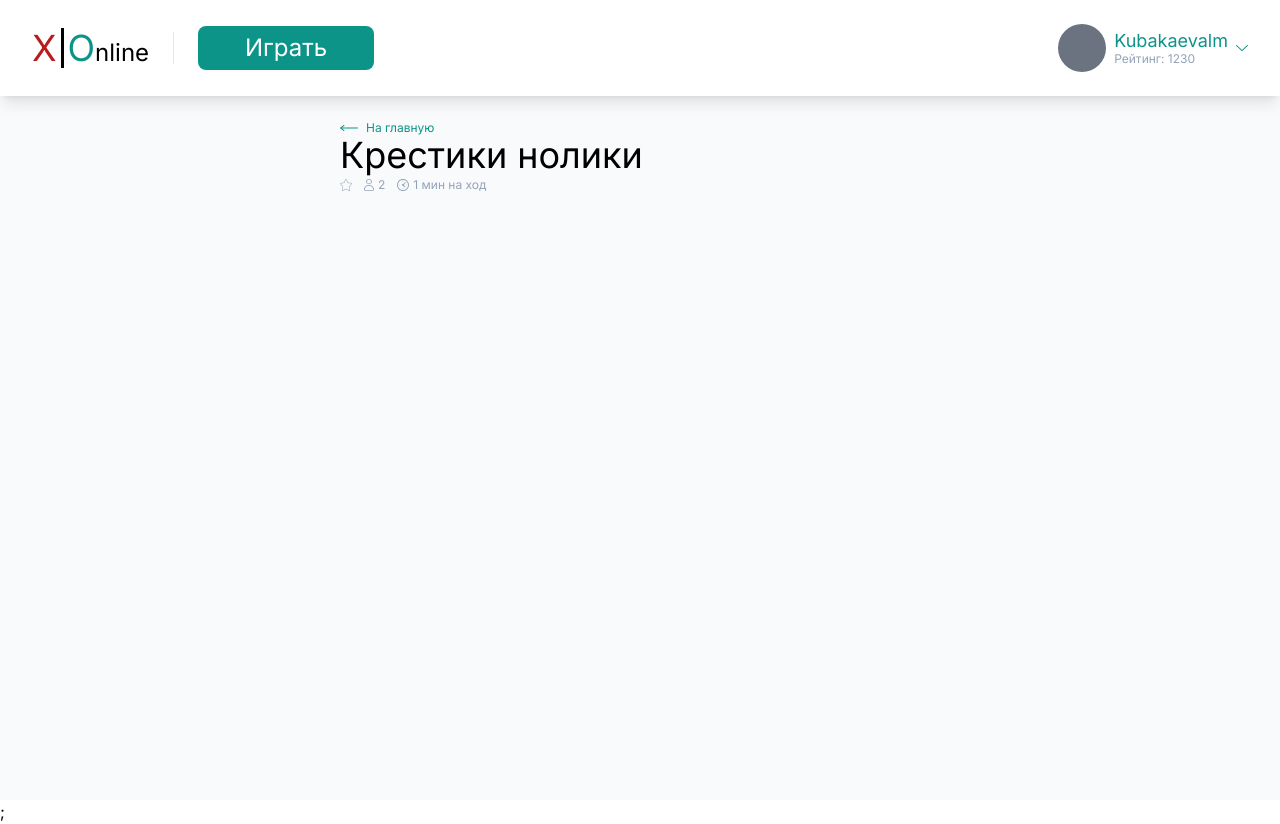
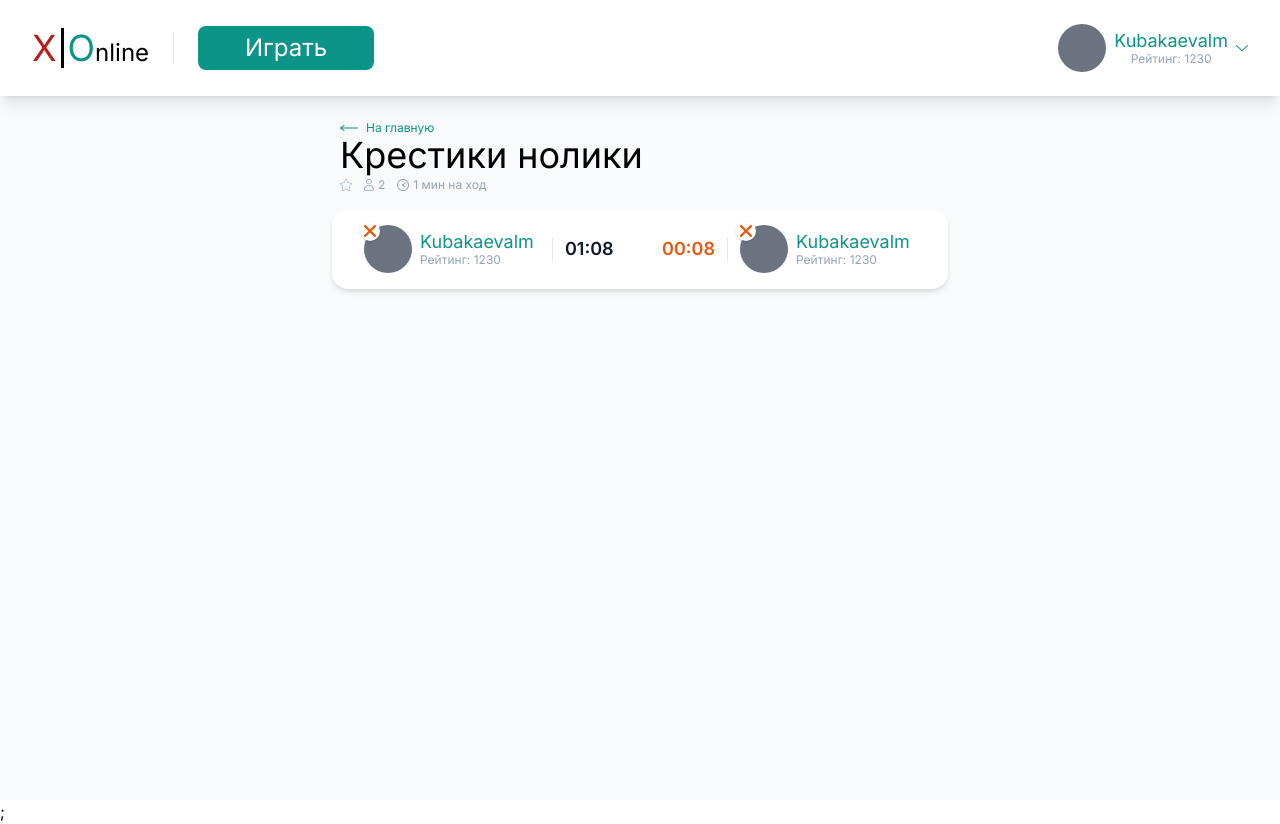
Before and after one commit to Almaz2607/tik-tac-toe-online, a Next.js app: page / in a window 1280 px wide. Built offline with nearby package versions, Linux system fonts and the light colour scheme.

Commit message:
feat: added layout block 'game info' into the main component

```diff
--- /dev/null
+++ b/components/game/game-info.jsx
@@ -0,0 +1,39 @@
+import clsx from 'clsx';
+import { Profile } from '../profile/profile';
+import { TriangleIcon } from './icons/triangle-icon';
+import { SquareIcon } from './icons/square-icon';
+import { CrossIcon } from './icons/cross-icon';
+import { CircleOutlineIcon } from './icons/circle-outline-icon';
+
+export function GameInfo({ className }) {
+  return (
+    <div
+      className={clsx(
+        className,
+        'flex justify-between bg-white rounded-2xl shadow-md px-8 py-4',
+      )}
+    >
+      <div className="flex items-center gap-3">
+        <div className="relative">
+          <Profile className="w-44" />
+          <div className="flex items-center justify-center w-5 h-5 rounded-full bg-white shadow absolute -left-1 -top-1">
+            <CrossIcon />
+          </div>
+        </div>
+        <div className="h-6 w-px bg-slate-200" />
+        <p className="text-lg font-semibold text-slate-900">01:08</p>
+      </div>
+
+      <div className="flex items-center gap-3">
+        <p className="text-lg font-semibold text-orange-600">00:08</p>
+        <div className="h-6 w-px bg-slate-200" />
+        <div className="relative">
+          <Profile className="w-44" />
+          <div className="flex items-center justify-center w-5 h-5 rounded-full bg-white shadow absolute -left-1 -top-1">
+            <CrossIcon />
+          </div>
+        </div>
+      </div>
+    </div>
+  );
+}
--- /dev/null
+++ b/components/game/icons/circle-outline-icon.jsx
@@ -0,0 +1,16 @@
+export function CircleOutlineIcon() {
+  return (
+    <svg
+      width="14"
+      height="14"
+      viewBox="0 0 14 14"
+      fill="none"
+      xmlns="http://www.w3.org/2000/svg"
+    >
+      <path
+        d="M6.99952 0C3.13943 0 0 3.14038 0 7.00048C0 10.8601 3.13943 14 6.99952 14C10.8596 14 14 10.8601 14 7.00048C14 3.14038 10.8596 0 6.99952 0ZM6.99952 12.091C4.19227 12.091 1.90905 9.80725 1.90905 7.00048C1.90905 4.19275 4.19227 1.90905 6.99952 1.90905C9.80725 1.90905 12.091 4.19275 12.091 7.00048C12.091 9.80725 9.8063 12.091 6.99952 12.091Z"
+        fill="#0D9488"
+      />
+    </svg>
+  );
+}
--- /dev/null
+++ b/components/game/icons/cross-icon.jsx
@@ -0,0 +1,16 @@
+export function CrossIcon() {
+  return (
+    <svg
+      width="12"
+      height="12"
+      viewBox="0 0 12 12"
+      fill="none"
+      xmlns="http://www.w3.org/2000/svg"
+    >
+      <path
+        d="M0.332067 0.332059C-0.110689 0.774816 -0.110689 1.49265 0.332067 1.93541L4.39665 5.99997L0.332067 10.0646C-0.110689 10.5074 -0.110689 11.2252 0.332067 11.668C0.774812 12.1107 1.49266 12.1107 1.9354 11.668L5.99998 7.6033L10.0646 11.668C10.5074 12.1107 11.2252 12.1107 11.668 11.668C12.1107 11.2252 12.1107 10.5074 11.668 10.0646L7.6033 5.99997L11.668 1.93542C12.1107 1.49267 12.1107 0.774827 11.668 0.332082C11.2251 -0.110675 10.5074 -0.110675 10.0646 0.332082L5.99998 4.39665L1.9354 0.332059C1.49266 -0.110686 0.774812 -0.110686 0.332067 0.332059Z"
+        fill="#EA580C"
+      />
+    </svg>
+  );
+}
--- /dev/null
+++ b/components/game/icons/square-icon.jsx
@@ -0,0 +1,35 @@
+export function SquareIcon() {
+  return (
+    <svg
+      width="13"
+      height="13"
+      viewBox="0 0 13 13"
+      fill="none"
+      xmlns="http://www.w3.org/2000/svg"
+    >
+      <path
+        d="M9.8 1H3.2C1.98497 1 1 1.98497 1 3.2V9.8C1 11.015 1.98497 12 3.2 12H9.8C11.015 12 12 11.015 12 9.8V3.2C12 1.98497 11.015 1 9.8 1Z"
+        stroke="#C026D3"
+        stroke-width="1.97531"
+        stroke-linecap="round"
+        stroke-linejoin="round"
+      />
+    </svg>
+
+    // <svg
+    //   width="14"
+    //   height="14"
+    //   viewBox="0 0 14 14"
+    //   fill="none"
+    //   xmlns="http://www.w3.org/2000/svg"
+    // >
+    //   <path
+    //     d="M10.6 1H3.4C2.07452 1 1 2.07452 1 3.4V10.6C1 11.9255 2.07452 13 3.4 13H10.6C11.9255 13 13 11.9255 13 10.6V3.4C13 2.07452 11.9255 1 10.6 1Z"
+    //     stroke="black"
+    //     stroke-width="1.97531"
+    //     stroke-linecap="round"
+    //     stroke-linejoin="round"
+    //   />
+    // </svg>
+  );
+}
--- /dev/null
+++ b/components/game/icons/triangle-icon.jsx
@@ -0,0 +1,35 @@
+export function TriangleIcon() {
+  return (
+    <svg
+      width="16"
+      height="16"
+      viewBox="0 0 16 16"
+      fill="none"
+      xmlns="http://www.w3.org/2000/svg"
+    >
+      <path
+        d="M7.018 2.63819L2.15392 12.0114C2.05363 12.2118 2.00057 12.4391 2 12.6706C1.99944 12.9021 2.0514 13.1297 2.15071 13.3308C2.25003 13.532 2.39323 13.6995 2.56607 13.8169C2.73892 13.9343 2.93538 13.9975 3.13592 14H12.8641C13.0646 13.9975 13.2611 13.9343 13.4339 13.8169C13.6068 13.6995 13.75 13.532 13.8493 13.3308C13.9486 13.1297 14.0006 12.9021 14 12.6706C13.9994 12.4391 13.9464 12.2118 13.8461 12.0114L8.982 2.63819C8.87963 2.44337 8.73548 2.2823 8.56347 2.17051C8.39146 2.05873 8.1974 2 8 2C7.8026 2 7.60854 2.05873 7.43653 2.17051C7.26452 2.2823 7.12037 2.44337 7.018 2.63819Z"
+        stroke="#2563EB"
+        stroke-width="2.05128"
+        stroke-linecap="round"
+        stroke-linejoin="round"
+      />
+    </svg>
+
+    // <svg
+    //   width="18"
+    //   height="18"
+    //   viewBox="0 0 18 18"
+    //   fill="none"
+    //   xmlns="http://www.w3.org/2000/svg"
+    // >
+    //   <path
+    //     d="M7.85433 2.74455L2.17957 13.6799C2.06257 13.9138 2.00066 14.179 2.00001 14.449C1.99935 14.7191 2.05997 14.9847 2.17583 15.2193C2.2917 15.4539 2.45877 15.6495 2.66042 15.7864C2.86207 15.9234 3.09128 15.997 3.32524 16H14.6748C14.9087 15.997 15.1379 15.9234 15.3396 15.7864C15.5412 15.6495 15.7083 15.4539 15.8242 15.2193C15.94 14.9847 16.0006 14.7191 16 14.449C15.9993 14.179 15.9374 13.9138 15.8204 13.6799L10.1457 2.74455C10.0262 2.51726 9.85806 2.32935 9.65738 2.19893C9.45671 2.06851 9.2303 2 9 2C8.7697 2 8.54329 2.06851 8.34262 2.19893C8.14194 2.32935 7.97377 2.51726 7.85433 2.74455Z"
+    //     stroke="red"
+    //     stroke-width="2.05128"
+    //     stroke-linecap="round"
+    //     stroke-linejoin="round"
+    //   />
+    // </svg>
+  );
+}
--- a/components/game/index.js
+++ b/components/game/index.js
@@ -1 +1,2 @@
 export { GameTitle } from './game-title';
+export { GameInfo } from './game-info';
--- a/components/header/header.jsx
+++ b/components/header/header.jsx
@@ -1,3 +1,6 @@
+import { Profile } from '../profile/profile';
+import { ArrowDownIcon } from './icons/arrow-down-icon';
+
 export function Header() {
   return (
     <header className="flex items-center h-24 px-8 bg-white shadow-lg">
@@ -12,25 +15,10 @@ export function Header() {
       <button className="w-44 bg-teal-600 text-2xl hover:bg-teal-500 transition-colors text-white leading-tight rounded-lg px-5 py-2">
         Играть
       </button>
-      <div className="flex items-center text-teal-600 hover:text-teal-500 transition-colors ml-auto gap-2">
-        <div className="w-12 h-12 rounded-full bg-gray-500"></div>
-        <div>
-          <p className="text-lg leading-tight">Kubakaevalm</p>
-          <p className="text-xs text-slate-400 leading-tight">Рейтинг: 1230</p>
-        </div>
-        <svg
-          width="12"
-          height="6"
-          viewBox="0 0 12 6"
-          fill="none"
-          xmlns="http://www.w3.org/2000/svg"
-        >
-          <path
-            d="M11.8772 0.115942C11.7118 -0.0386473 11.4431 -0.0386473 11.2777 0.115942L6.0058 5.05314L0.72359 0.115942C0.558198 -0.0386473 0.289436 -0.0386473 0.124044 0.115942C-0.041348 0.270531 -0.041348 0.521739 0.124044 0.676329L5.69569 5.88406C5.77839 5.96135 5.88176 6 5.99546 6C6.09883 6 6.21254 5.96135 6.29524 5.88406L11.8669 0.676329C12.0426 0.521739 12.0426 0.270531 11.8772 0.115942Z"
-            fill="currentColor"
-          />
-        </svg>
-      </div>
+      <button className="flex items-center text-teal-600 ml-auto gap-2">
+        <Profile />
+        <ArrowDownIcon />
+      </button>
     </header>
   );
 }
--- /dev/null
+++ b/components/header/icons/arrow-down-icon.jsx
@@ -0,0 +1,16 @@
+export function ArrowDownIcon() {
+  return (
+    <svg
+      width="12"
+      height="6"
+      viewBox="0 0 12 6"
+      fill="none"
+      xmlns="http://www.w3.org/2000/svg"
+    >
+      <path
+        d="M11.8772 0.115942C11.7118 -0.0386473 11.4431 -0.0386473 11.2777 0.115942L6.0058 5.05314L0.72359 0.115942C0.558198 -0.0386473 0.289436 -0.0386473 0.124044 0.115942C-0.041348 0.270531 -0.041348 0.521739 0.124044 0.676329L5.69569 5.88406C5.77839 5.96135 5.88176 6 5.99546 6C6.09883 6 6.21254 5.96135 6.29524 5.88406L11.8669 0.676329C12.0426 0.521739 12.0426 0.270531 11.8772 0.115942Z"
+        fill="currentColor"
+      />
+    </svg>
+  );
+}
--- /dev/null
+++ b/components/profile/index.js
@@ -0,0 +1 @@
+export { Profile } from './profile';
--- /dev/null
+++ b/components/profile/profile.jsx
@@ -0,0 +1,13 @@
+import clsx from 'clsx';
+
+export function Profile({ className }) {
+  return (
+    <div className={clsx('flex items-center text-teal-600 gap-2', className)}>
+      <div className="w-12 h-12 rounded-full bg-gray-500"></div>
+      <div>
+        <p className="text-lg leading-tight">Kubakaevalm</p>
+        <p className="text-xs text-slate-400 leading-tight">Рейтинг: 1230</p>
+      </div>
+    </div>
+  );
+}
--- a/pages/index.jsx
+++ b/pages/index.jsx
@@ -1,4 +1,4 @@
-import { GameTitle } from '../components/game';
+import { GameInfo, GameTitle } from '../components/game';
 import { Header } from '../components/header';
 
 export default function HomePage() {
@@ -7,6 +7,7 @@ export default function HomePage() {
       <Header />
       <main className="max-w-[616px] mx-auto pt-6">
         <GameTitle />
+        <GameInfo className="mt-4" />
       </main>
     </div>
   );
```
